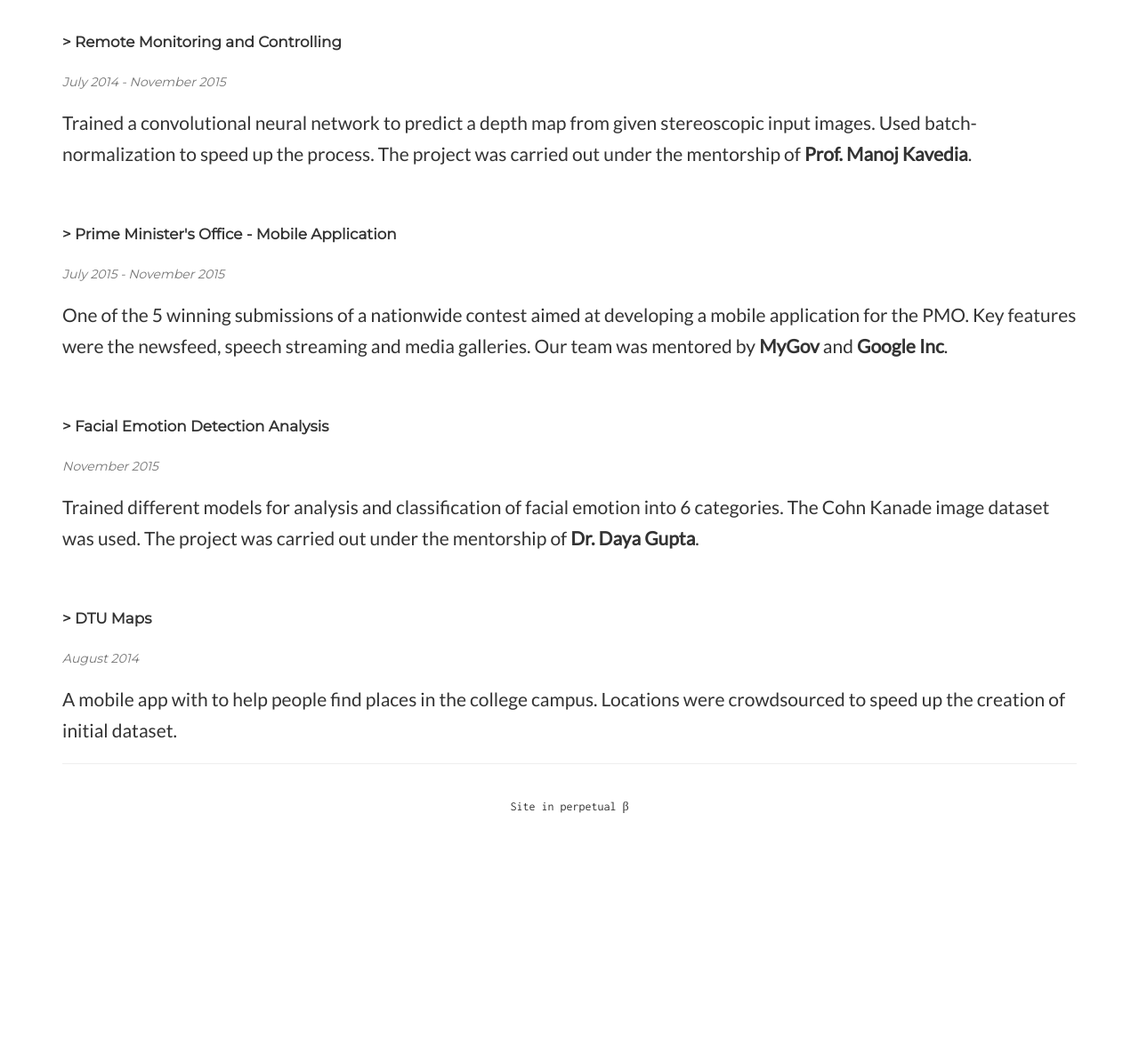
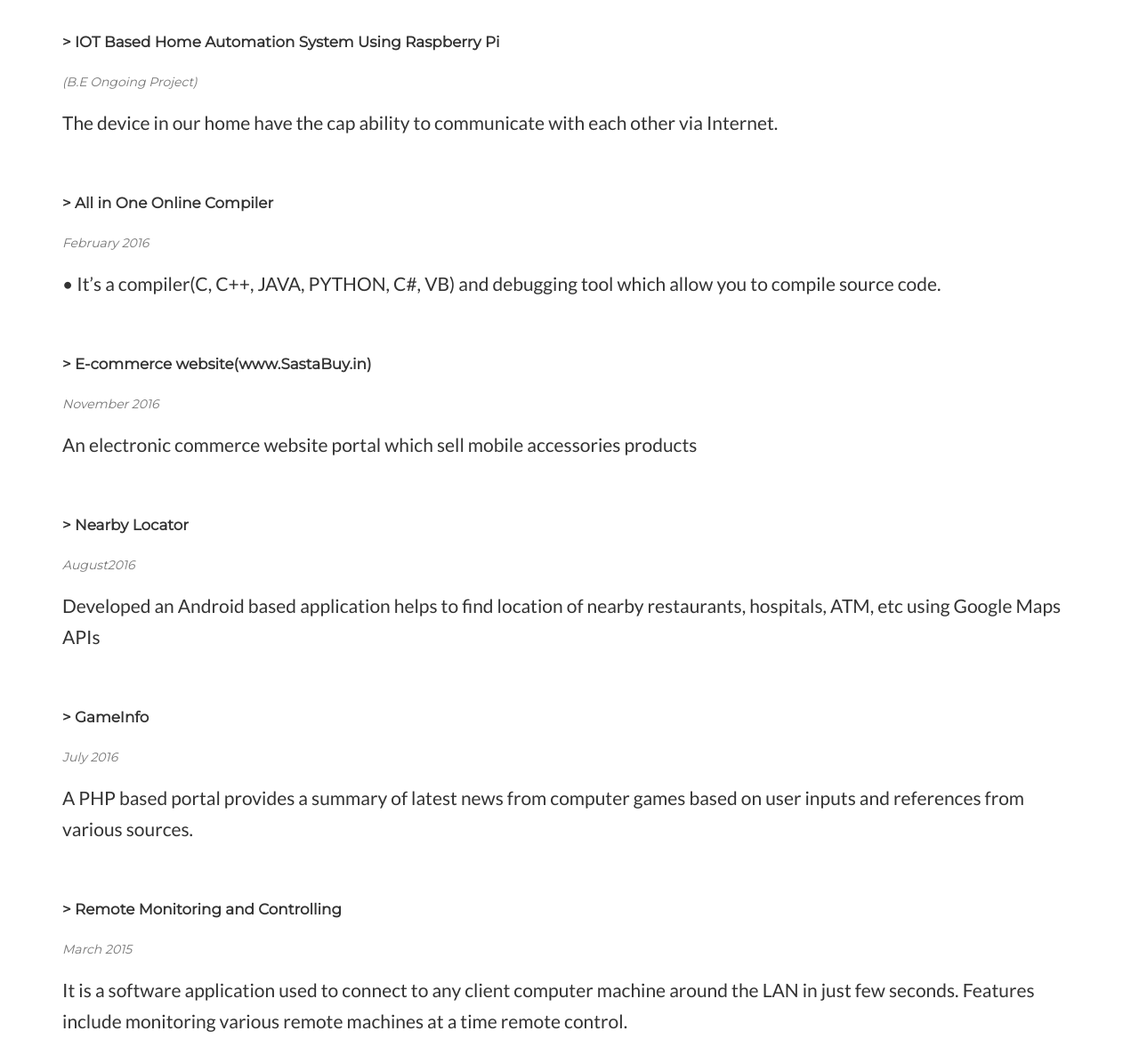
Before and after one commit to rdingria9/rdingria9.github.io, a plain HTML site: page projects.html in a window 1280 px wide. Shown: the part 160-1328 px from the top of the page at 89% size. Before the commit the page ends 1095 px from the top, so only its background shows below. Drawn offline with nearby package versions, Linux system fonts and the light colour scheme.

Commit message:
update project

```diff
--- a/projects.html
+++ b/projects.html
@@ -1,4 +1,5 @@
 <!DOCTYPE html>
+
 <html>
   <head>
     <meta charset="utf-8">
@@ -21,70 +22,65 @@
         <h1>/rdingria9</h1>
       </header>
       <hr>
-   <!--   <article class='fluid'>
-        <h2>Work</h2>
-        <section class="work">
-          <p class='role'>Software Engineering Intern @ Uber</p>
-          <p class='location'>San Francisco</p>
-          <p class='date'>June 2016 - August 2016</p>
-        </section>
 
-        <section class="work">
-          <p class='role'>Research Intern @ IIIT-D</p>
-          <p class='location'>New Delhi</p>
-          <p class='date'>April 2015 - July 2015</p>
-        </section>
-
-        <section class="work">
-          <p class='role'>Design Intern @ Cube26</p>
-          <p class='location'>New Delhi</p>
-          <p class='date'>Feb 2014 - June 2014</p>
-        </section>
-      </article>
-
-      <hr>
--->
       <article>
         <h2>Projects</h2>
         <section class='project'>
-          <p class='role'>> Remote Monitoring and Controlling</p>
-          <p class='date'>July 2014 - November 2015</p>
+          <p class='role'>> IOT Based Home
+Automation System Using Raspberry Pi
+</p>
+          <p class='date'>(B.E Ongoing Project)</p>
           <p class='description'>
-            Trained a convolutional neural network to predict a depth map
-            from given stereoscopic input images. Used batch-normalization to
-            speed up the process. The project was carried out under the
-            mentorship of <b>Prof. Manoj Kavedia</b>.
+            The device in our home have the cap
+ability to communicate with each other via Internet.
           </p>
         </section>
 
         <section class='project'>
-          <p class='role'>> Prime Minister's Office - Mobile Application</p>
-          <p class='date'>July 2015 - November 2015</p>
+          <p class='role'>> All in One Online Compiler</p>
+          <p class='date'> February 2016</p>
           <p class='description'>
-            One of the 5 winning submissions of a nationwide contest aimed at
-            developing a mobile application for the PMO. Key features were the
-            newsfeed, speech streaming and media galleries.
-            Our team was mentored by <b>MyGov</b> and <b>Google Inc</b>.
+            • It’s a compiler(C, C++, JAVA, PYTHON, C#, VB) and debugging tool which allow you to compile source code.
+           <!-- Our team was mentored by <b>MyGov</b> and <b>Google Inc</b>. -->
           </p>
         </section>
 
         <section class='project'>
-          <p class='role'>> Facial Emotion Detection Analysis</p>
-          <p class='date'>November 2015</p>
+          <p class='role'>> E-commerce website(www.SastaBuy.in)</p>
+          <p class='date'>November 2016</p>
           <p class='description'>
-            Trained different models for analysis and classification of facial
-            emotion into 6 categories. The Cohn Kanade image dataset was used.
-            The project was carried out under the mentorship of <b>Dr. Daya Gupta</b>.
+             An electronic commerce website portal which sell mobile accessories products
           </p>
         </section>
 
         <section class='project'>
-          <p class='role'>> DTU Maps</p>
-          <p class='date'>August 2014</p>
+          <p class='role'>> Nearby Locator</p>
+          <p class='date'>August2016</p>
           <p class='description'>
-            A mobile app with to help people find places in the college campus.
-            Locations were crowdsourced to speed up the
-            creation of initial dataset.
+            Developed an Android based application helps to find location of nearby restaurants, hospitals, ATM, etc using Google Maps APIs
+
+          </p>
+        </section>
+
+        <section class='project'>
+          <p class='role'>> GameInfo</p>
+          <p class='date'> July 2016</p>
+          <p class='description'>
+             A PHP based portal provides a summary of latest news from computer games based on user inputs and references from various sources.
+
+
+
+          </p>
+        </section>
+
+        <section class='project'>
+          <p class='role'>> Remote Monitoring and Controlling </p>
+          <p class='date'> March 2015</p>
+          <p class='description'>
+             It is a software application used to connect to any client computer machine around the LAN in just few seconds. Features include monitoring various remote machines at a time remote control.
+
+
+
           </p>
         </section>
     </article>
```
